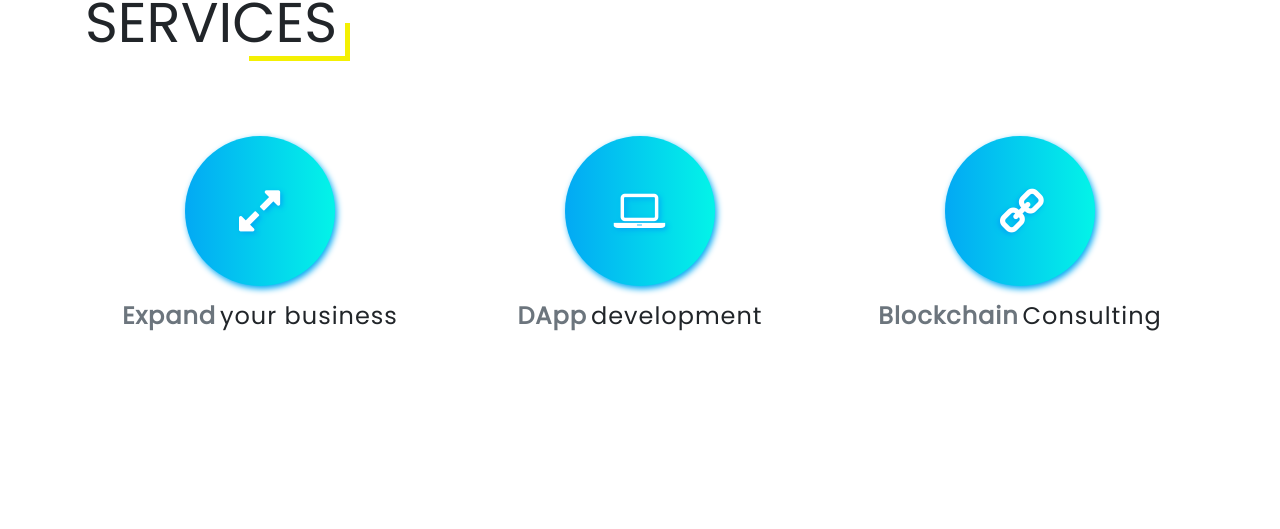
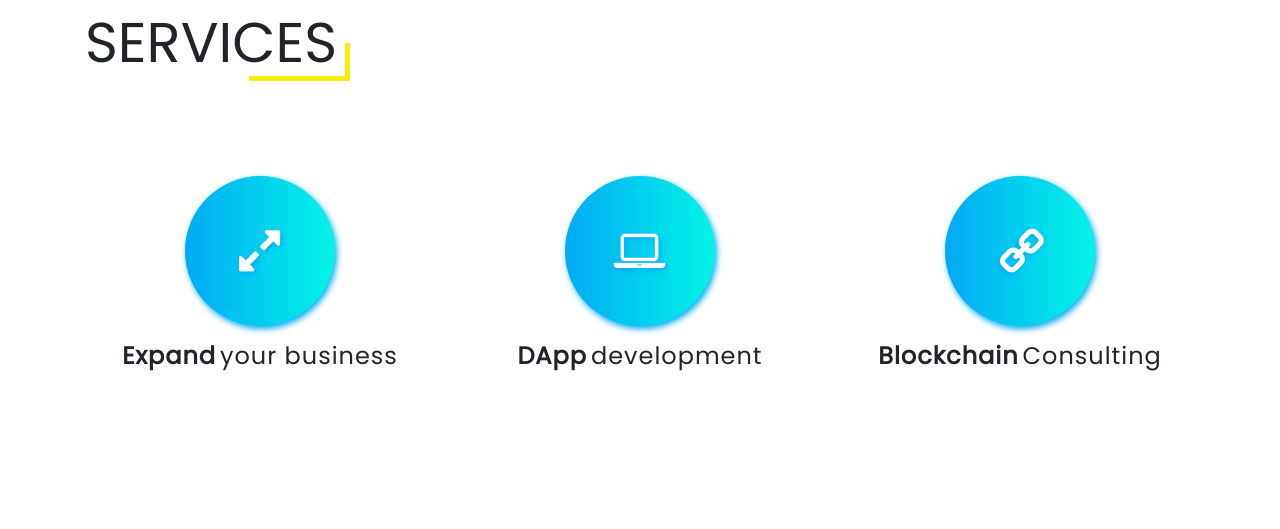
Before and after one commit to Mouldi-souissi/cartachain, a React (Create React App) app: page / in a window 1280 px wide. Shown: the part 868-1397 px from the top of the page. Built offline with nearby package versions, Linux system fonts and the light colour scheme.

Commit message:
services fix

```diff
--- a/src/App.css
+++ b/src/App.css
@@ -27,7 +27,7 @@ body {
 .custom-btn2 {
   padding: 5px 60px;
   color: #fff;
-  font-size: 20px;
+  font-size: 18px;
   font-family: arial black;
   background: linear-gradient(90deg, #03a9f4, #03f4e8);
   border-radius: 30px;
@@ -38,21 +38,20 @@ body {
 .go-up {
   display: none;
   position: fixed;
-  bottom: 15px;
-  right: 15px;
+  bottom: 20px;
+  right: 20px;
   z-index: 99;
-  border: none;
+  border: solid rgba(0, 0, 0, 0.342) 1px;
   outline: none;
-  background: linear-gradient(90deg, #03a9f4, #03f4e8);
-  color: white;
+  background: #fff;
+  color: rgba(0, 0, 0, 0.479);
   cursor: pointer;
   padding: 6px 12px;
-  border-radius: 50%;
+  border-radius: 5px;
   font-size: 20px;
 }
 .custom-btn:hover,
-.custom-btn2:hover,
-.go-up:hover {
+.custom-btn2:hover {
   color: #03a9f4;
   background: #fff;
   filter: drop-shadow(2px 3px 5px #b3b5b66e);
@@ -215,13 +214,13 @@ video:focus {
 
 .services {
   width: 100%;
-  margin-top: 50px;
+  margin-top: 100px;
 }
 .services .service {
   display: flex;
   flex-direction: column;
   align-items: center;
-  margin-bottom: 80px;
+  margin-bottom: 100px;
   letter-spacing: 1px;
   cursor: pointer;
 }
--- a/src/components/Landing.js
+++ b/src/components/Landing.js
@@ -143,11 +143,11 @@ const Landing = () => {
         </div>
       </section>
       {/* services */}
-      <section className="services mb-5 mt-0" id="services">
+      <section className="services">
         <div className="container">
           <h2
             className="section-heading display-4"
-            style={{ margin: "80px 0" }}
+            style={{ marginBottom: "100px" }}
           >
             SERVICES
           </h2>
@@ -159,7 +159,7 @@ const Landing = () => {
                   <i className="fa fa-expand fa-3x" aria-hidden="true" />
                 </div>
                 <h4 className="pt-3">
-                  <span className="text-muted font-weight-bold mr-1">
+                  <span className="text-black font-weight-bold mr-1">
                     Expand
                   </span>
                   your business
@@ -172,7 +172,7 @@ const Landing = () => {
                   <i className="fa fa-laptop fa-3x" aria-hidden="true" />
                 </div>
                 <h4 className="pt-3">
-                  <span className="text-muted font-weight-bold mr-1">DApp</span>
+                  <span className="text-black font-weight-bold mr-1">DApp</span>
                   development
                 </h4>
               </div>
@@ -184,7 +184,7 @@ const Landing = () => {
                   <i className="fa fa-link fa-3x" aria-hidden="true" />
                 </div>
                 <h4 className="pt-3">
-                  <span className="text-muted font-weight-bold mr-1">
+                  <span className="text-black font-weight-bold mr-1">
                     Blockchain
                   </span>
                   Consulting
@@ -197,7 +197,7 @@ const Landing = () => {
       {/* video */}
       <section className="video-section">
         <div className="container-fluid">
-          <div className="row py-5">
+          <div className="row pt-5">
             <div
               className="col-md-6 my-auto video-text py-5"
               data-aos="fade-right"
@@ -229,7 +229,7 @@ const Landing = () => {
         <div className="container">
           <div
             className="display-4 text-center section-heading"
-            style={{ marginBottom: "150px" }}
+            style={{ margin: "100px 0" }}
           >
             ABOUT US
           </div>
```
